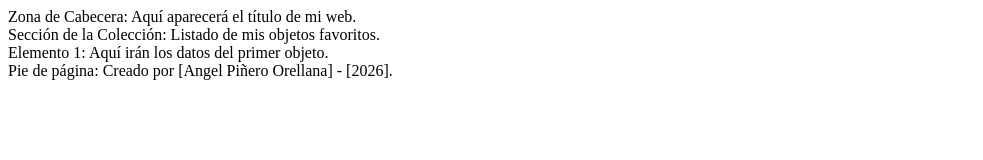
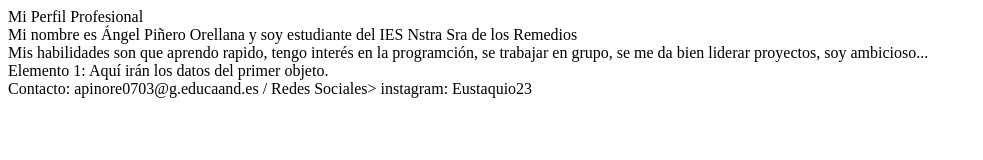
Before and after one commit to Anggeehh/Mis-Retos-HTML, a plain HTML site: page Index.html in a window 1280 px wide. Shown: the whole page, without its empty margins (0-983 px from the left). Drawn offline with Linux system fonts and the light colour scheme.

Commit message:
Primer reto individual

```diff
--- a/Index.html
+++ b/Index.html
@@ -1,5 +1,6 @@
+<!-- Este va a ser mi repositorio de los micro-retos que hagamos en programación HTML-->
 <!DOCTYPE html>
-<html lang="en">
+<html lang="es">
 <head>
     <meta charset="UTF-8">
     <meta name="viewport" content="width=device-width, initial-scale=1.0">
@@ -8,14 +9,19 @@
 <body>
 
     <header>
-        <!-- Este bloque contendrá el logo y el nombre de la App -->
-        Zona de Cabecera: Aquí aparecerá el título de mi web.
+        <!-- Este va a ser el encabezado de mi página web -->
+        Mi Perfil Profesional
     </header>
 
     <main>
         <section>
-            <!-- Agrupamos los elementos de nuestra colección aquí -->
-            Sección de la Colección: Listado de mis objetos favoritos.
+            <!-- Aquí estará la biografía -->
+            Mi nombre es Ángel Piñero Orellana y soy estudiante del IES Nstra Sra de los Remedios
+
+        <section>
+            <!-- Aquí estarán mis habilidades -->
+            Mis habilidades son que aprendo rapido, tengo interés en la programción, se trabajar en grupo, se me da bien liderar proyectos, soy ambicioso...
+
             <article>
                 <!-- Cada elemento individual de la colección es un article -->
                 Elemento 1: Aquí irán los datos del primer objeto.
@@ -24,8 +30,9 @@
     </main>
 
     <footer>
-        <!-- Créditos y fecha del proyecto -->
-        Pie de página: Creado por [Angel Piñero Orellana] - [2026].
+        <!-- Mi Contacto y Redes Sociales -->
+        Contacto: apinore0703@g.educaand.es /
+        Redes Sociales> instagram: Eustaquio23
     </footer>
 
 </body>
```
